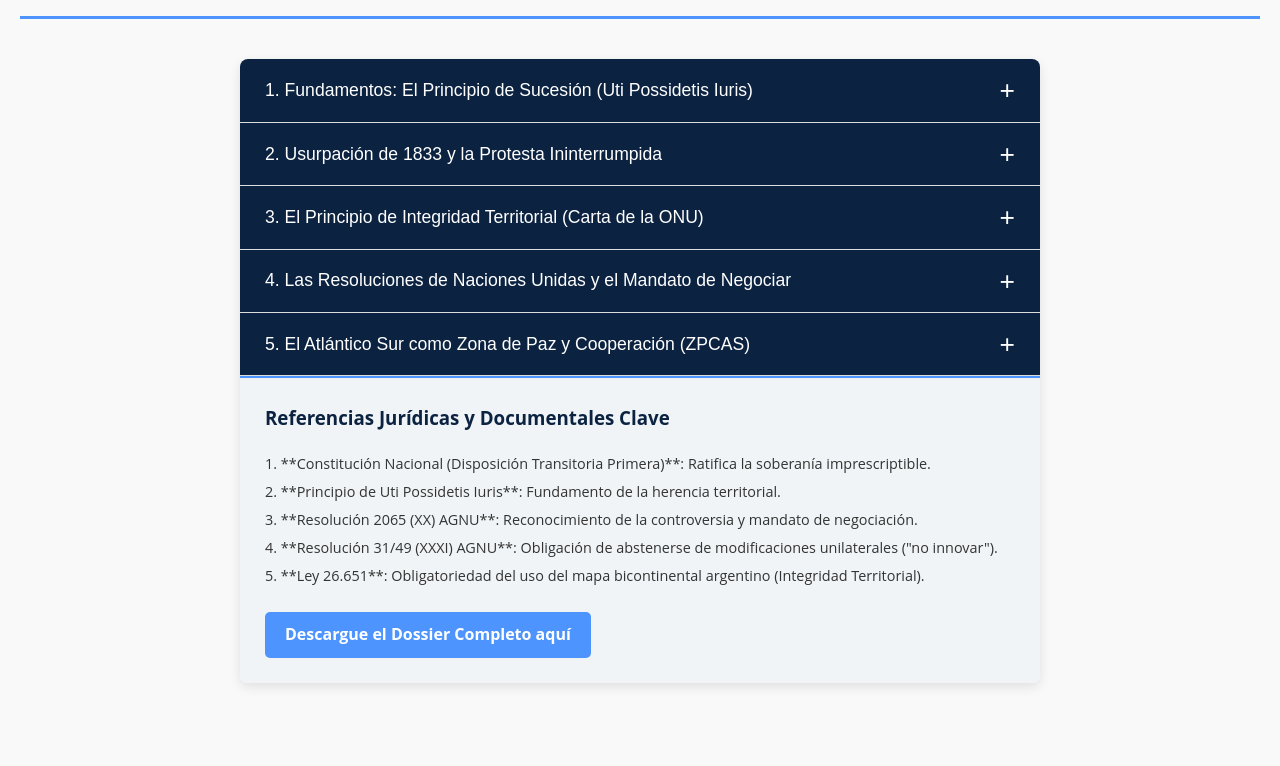
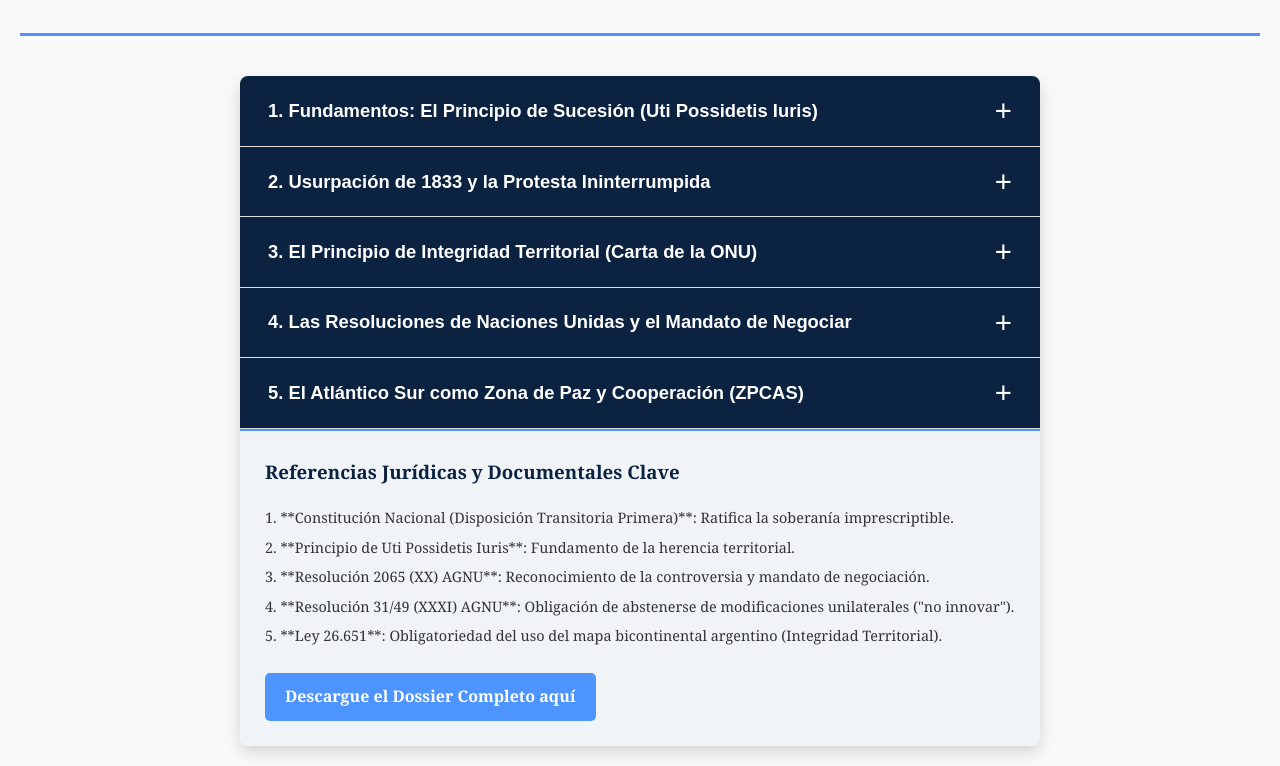
Before and after one commit to aleameijeiras/Islas-Malvinas, a plain HTML site: page index.html in a window 1280 px wide. Shown: the part 172-938 px from the top of the page. Before the commit the page ends 875 px from the top, so only its background shows below. Drawn offline with Linux system fonts and the light colour scheme.

Commit message:
Update style.css

```diff
--- a/style.css
+++ b/style.css
@@ -8,12 +8,12 @@
 }
 
 body {
-    font-family: 'Open Sans', Arial, sans-serif;
+    font-family: 'Georgia', serif;
     background-color: var(--color-fondo);
     color: var(--color-texto);
     margin: 0;
     padding: 20px;
-    line-height: 1.6;
+    line-height: 1.7;
 }
 
 .main-header {
@@ -25,7 +25,7 @@ body {
 
 .main-header h1 {
     color: var(--color-primario);
-    font-size: 2.5em;
+    font-size: 2.8em;
     margin-bottom: 5px;
 }
 
@@ -33,7 +33,7 @@ body {
     max-width: 800px;
     margin: 0 auto;
     background-color: white;
-    box-shadow: 0 4px 12px rgba(0, 0, 0, 0.1);
+    box-shadow: 0 6px 15px rgba(0, 0, 0, 0.15);
     border-radius: 8px;
     overflow: hidden;
 }
@@ -46,16 +46,17 @@ body {
     background-color: var(--color-primario);
     color: white;
     cursor: pointer;
-    padding: 18px 25px;
+    padding: 20px 28px;
     width: 100%;
     border: none;
     text-align: left;
     outline: none;
-    font-size: 1.1em;
+    font-size: 1.15em;
     transition: background-color 0.3s;
     display: flex;
     justify-content: space-between;
     align-items: center;
+    font-weight: 600;
 }
 
 .acordeon-titulo:hover {
@@ -68,7 +69,7 @@ body {
 }
 
 .acordeon-titulo.active .icono-toggle {
-    transform: rotate(45deg); /* Cambia el '+' a una 'X' sutil */
+    transform: rotate(45deg);
     color: var(--color-primario);
 }
 
@@ -77,10 +78,12 @@ body {
 }
 
 .acordeon-contenido {
-    padding: 0 25px;
+    font-family: Arial, sans-serif;
+    padding: 0 28px;
     max-height: 0;
     overflow: hidden;
-    transition: max-height 0.3s ease-out, padding 0.3s ease-out;
+    /* CAMBIO CLAVE para el suavizado */
+    transition: max-height 0.4s ease-in-out;
     background-color: #fff;
 }
 
@@ -89,11 +92,11 @@ body {
     margin: 0;
     font-size: 0.95em;
     color: #555;
-    border-top: 1px dashed var(--color-borde);
+    border-top: 1px solid rgba(0, 0, 0, 0.1);
 }
 
 .icono-toggle {
-    font-size: 1.5em;
+    font-size: 1.6em;
     line-height: 1;
     transition: transform 0.3s;
     font-weight: 300;
```
